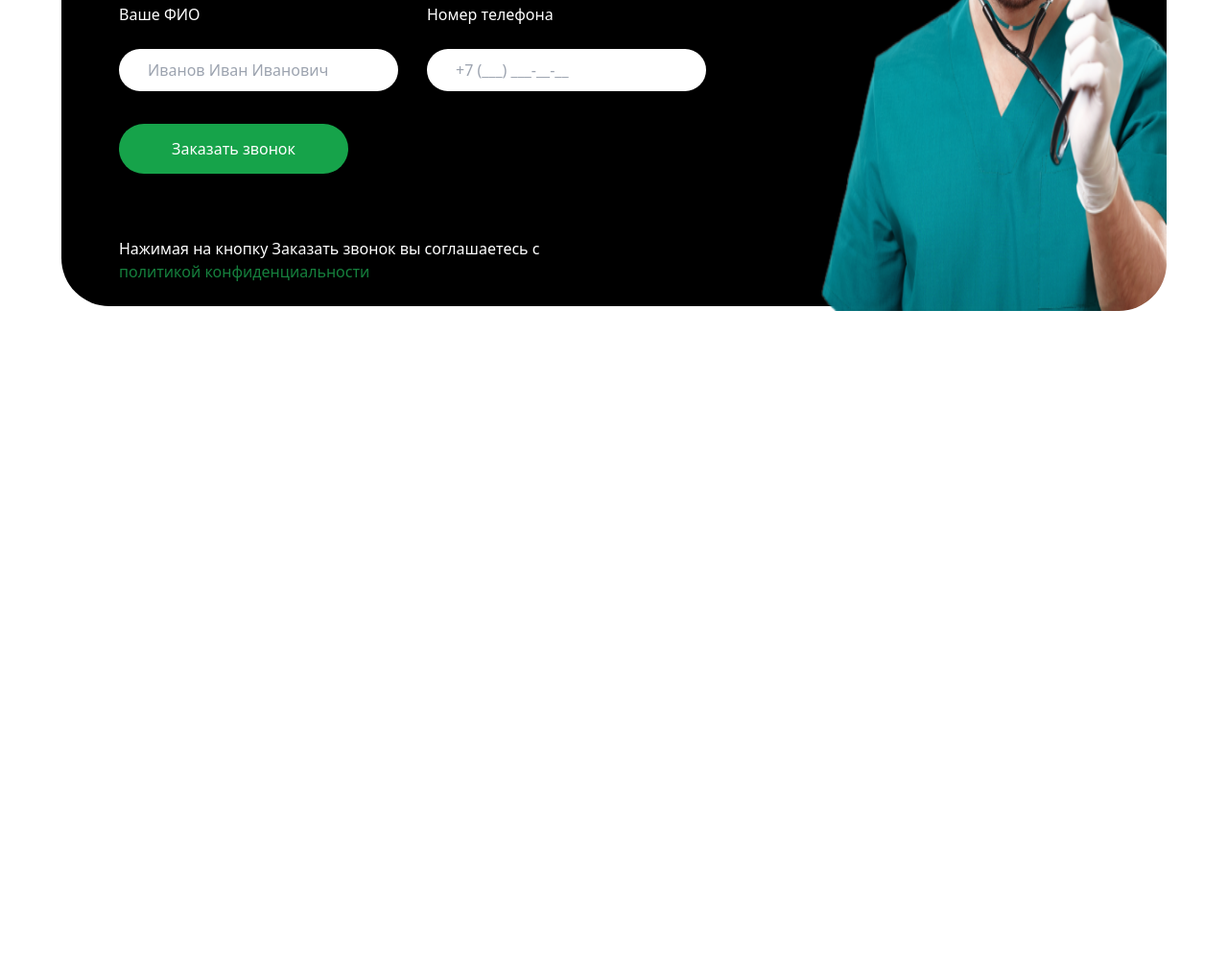
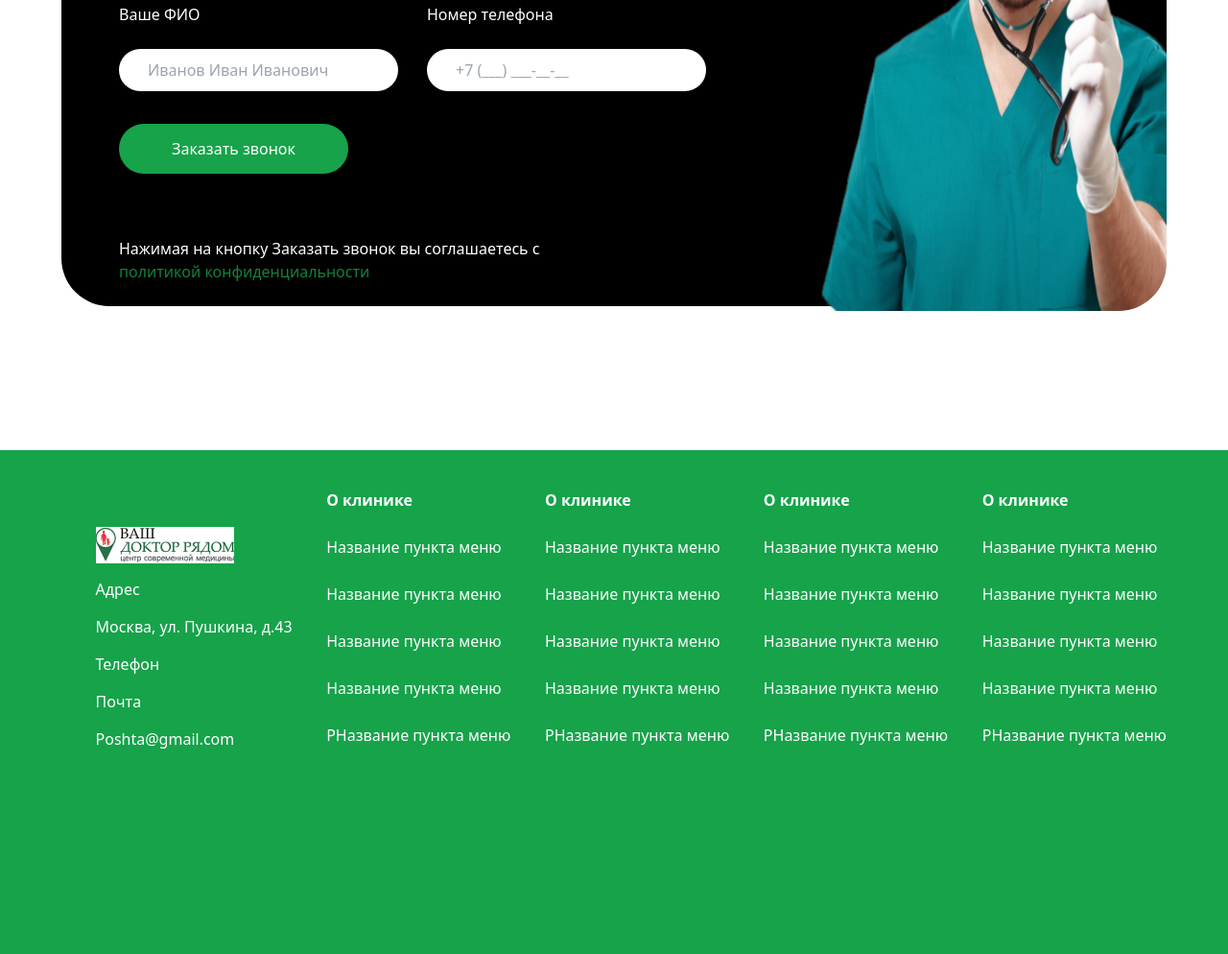
Before and after one commit to Mehroj4949/exam, a website: page src/page3.html in a window 1280 px wide. Shown: the part 2891-3885 px from the top of the page at 96% size. Before the commit the page ends 3215 px from the top, so only its background shows below. Drawn offline with Linux system fonts and the light colour scheme.

Commit message:
I have finished all 3 pages

```diff
--- a/src/page3.html
+++ b/src/page3.html
@@ -292,6 +292,50 @@
             </div>
         </section>
     </main>
+    <footer class="w-[100%] h-[525px] bg-green-600 mt-[150px]">
+        <div class="w-[90%] m-auto lg:flex justify-between"><br>
+            <ul class="mt-10 text-white">
+                <li class=""><img src="./image 1 (1).png" alt="" class="mt-10"></li>
+                <li class="pt-[15px]">Адрес</li>
+                <li class="pt-[15px]">Москва, ул. Пушкина, д.43</li>
+                <li class="pt-[15px]">Телефон</li>
+                <li class="pt-[15px]">Почта</li>
+                <li class="pt-[15px]">Poshta@gmail.com</li>
+            </ul>
+            <ul class="mt-10 text-white">
+                <li class="font-bold">О клинике</li>
+                <li class="pt-[25px]">Название пункта меню</li>
+                <li class="pt-[25px]">Название пункта меню</li>
+                <li class="pt-[25px]">Название пункта меню</li>
+                <li class="pt-[25px]">Название пункта меню</li>
+                <li class="pt-[25px]">PНазвание пункта меню</li>
+            </ul>
+            <ul class="mt-10 text-white hidden lg:block">
+                <li class="font-bold">О клинике</li>
+                <li class="pt-[25px]">Название пункта меню</li>
+                <li class="pt-[25px]">Название пункта меню</li>
+                <li class="pt-[25px]">Название пункта меню</li>
+                <li class="pt-[25px]">Название пункта меню</li>
+                <li class="pt-[25px]">PНазвание пункта меню</li>
+            </ul>
+            <ul class="mt-10 text-white hidden lg:block">
+                <li class="font-bold">О клинике</li>
+                <li class="pt-[25px]">Название пункта меню</li>
+                <li class="pt-[25px]">Название пункта меню</li>
+                <li class="pt-[25px]">Название пункта меню</li>
+                <li class="pt-[25px]">Название пункта меню</li>
+                <li class="pt-[25px]">PНазвание пункта меню</li>
+            </ul>
+            <ul class="mt-10 text-white hidden lg:block">
+                <li class="font-bold">О клинике</li>
+                <li class="pt-[25px]">Название пункта меню</li>
+                <li class="pt-[25px]">Название пункта меню</li>
+                <li class="pt-[25px]">Название пункта меню</li>
+                <li class="pt-[25px]">Название пункта меню</li>
+                <li class="pt-[25px]">PНазвание пункта меню</li>
+            </ul>
+        </div>
+    </footer>
 </body>
 
 </html>
```
